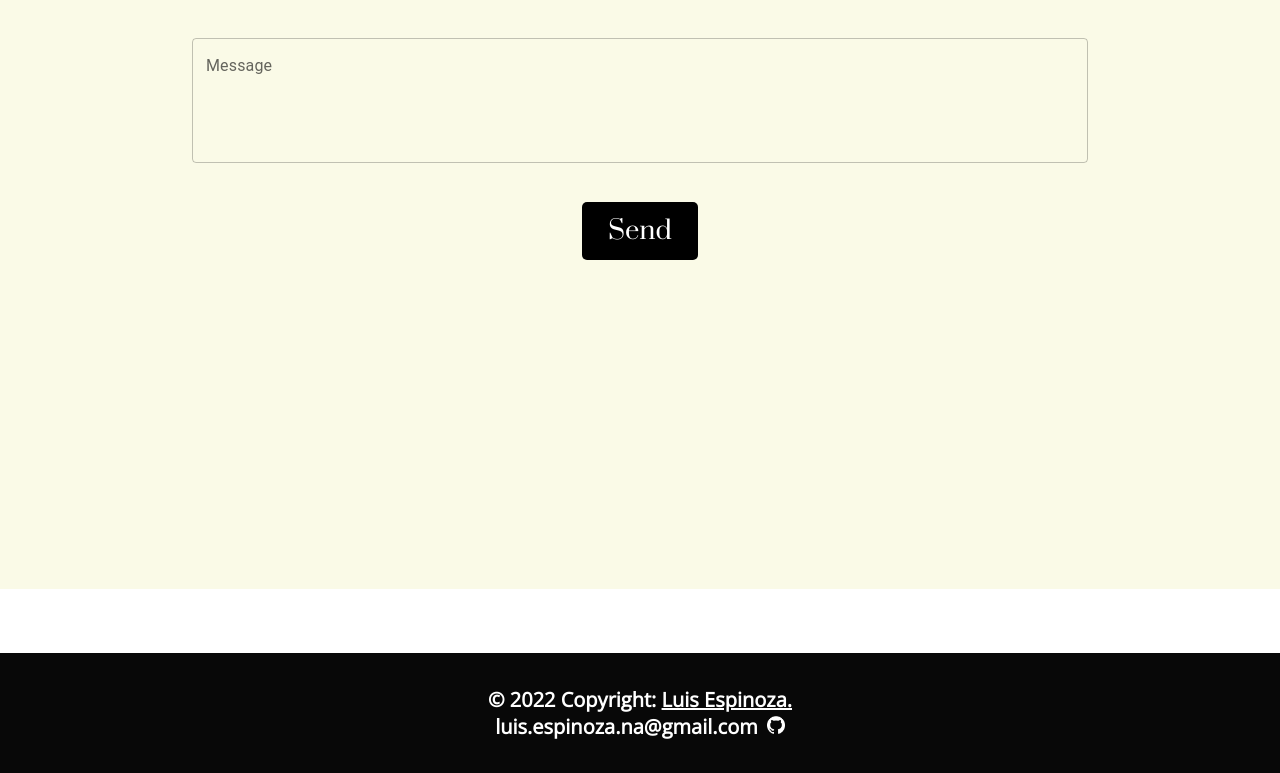
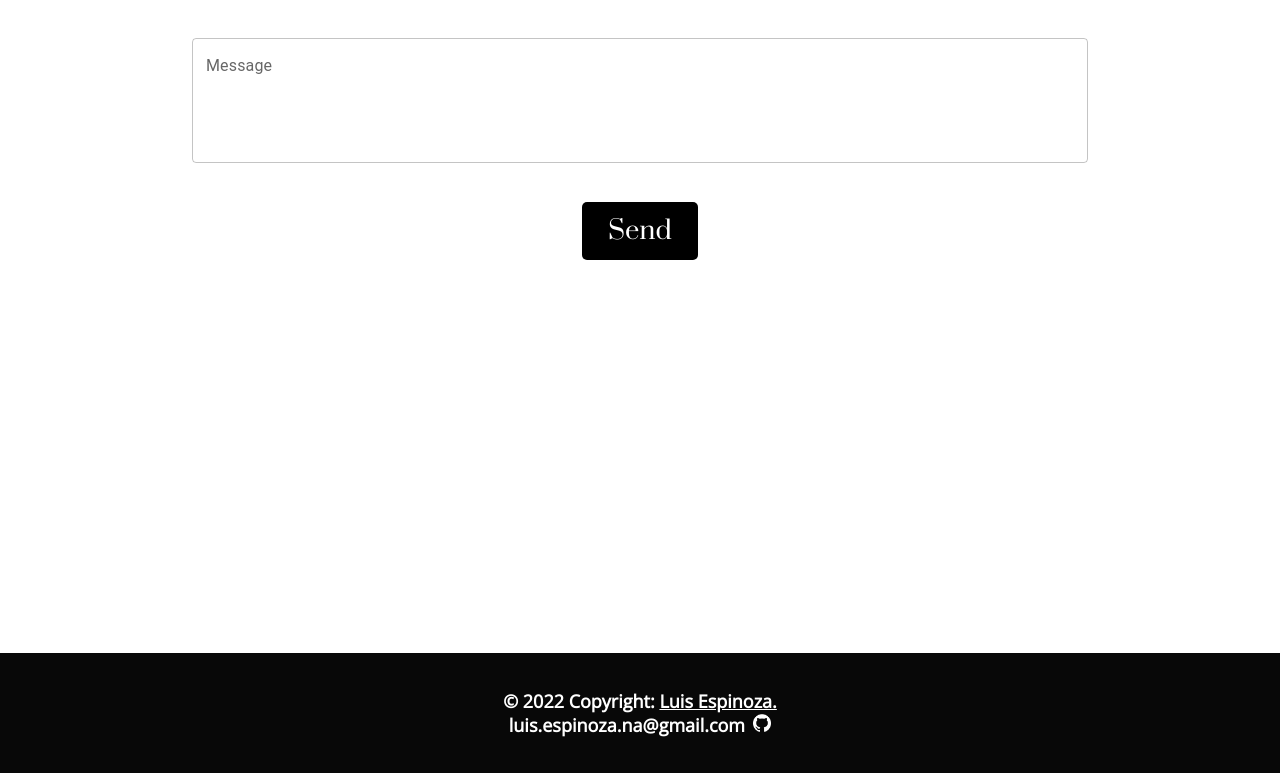
Before and after one commit to LuisTerceroIII/le.dev., a React (Create React App) app: page /contact in a window 1280 px wide. Shown: the part 451-1224 px from the top of the page. Built offline with nearby package versions, Linux system fonts and the light colour scheme.

Commit message:
change font size home

```diff
--- a/src/App.css
+++ b/src/App.css
@@ -100,14 +100,16 @@
     top: -120%;
   }
 }
-  @media screen and (min-width: 670px) {
+  @media screen and (min-width: 600px) {
     .App {
       min-height: 140vh;
+      overflow: hidden;
     }
     .title-landing {
       margin-top: 10%;
       font-size: clamp(70px, 100px, 120px);
-      width: 12ch;
+      max-width: 12ch;
+      overflow-wrap: break-word;
     }
 
     .sun, .moon {
--- a/src/components/Footer/Footer.css
+++ b/src/components/Footer/Footer.css
@@ -45,7 +45,7 @@
         bottom: -20px;
     }
     .footer-copyright-disclaimer {
-        font-size: 20px;
+        font-size: 18px;
         align-self: center;
         text-align: center;
     }
--- a/src/components/sections/Contact/Contact.css
+++ b/src/components/sections/Contact/Contact.css
@@ -2,9 +2,9 @@
     display: flex;
     flex-direction: column;
     height: 130vh;
-    overflow: scroll;
+    overflow: auto;
     margin-bottom: 5%;
-    background-color: rgba(238, 238, 180, 0.32);
+
 
 }
 
```
